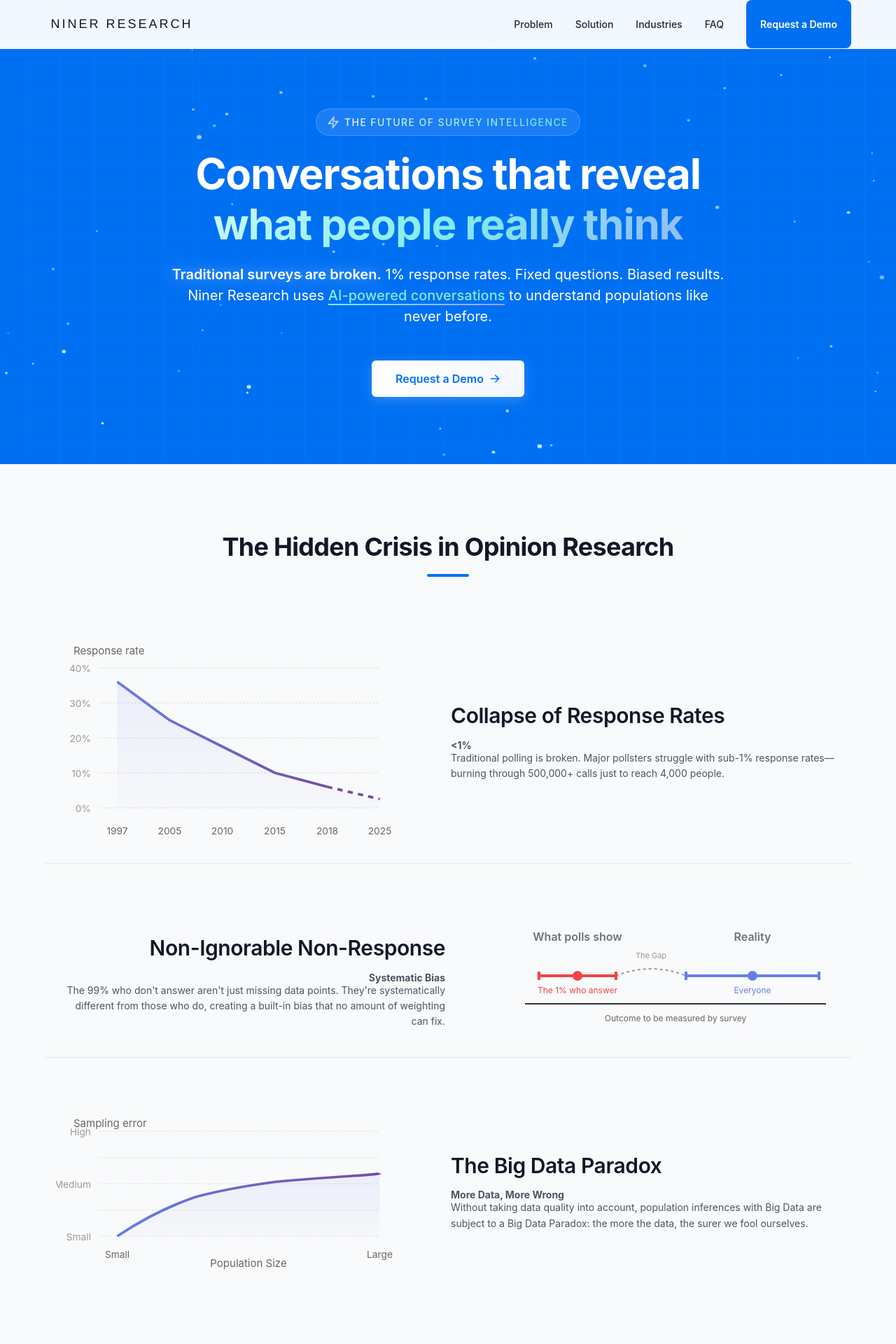
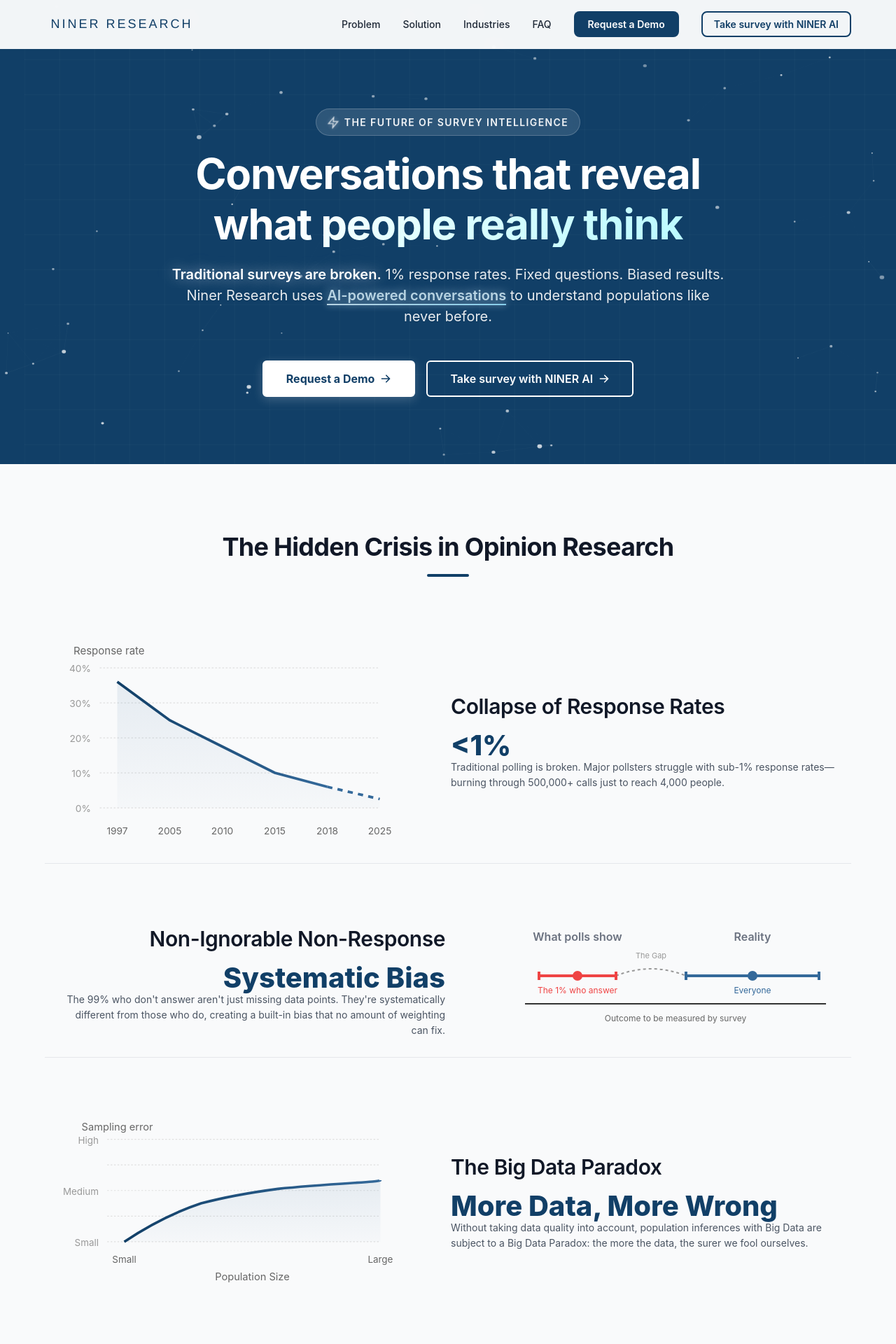
Before and after one commit to Huade/niner-landing-page, a React (Create React App) app: page / in a window 1280 px wide. Shown: the top 1920 px of the page at 70% size. Built offline with nearby package versions, Linux system fonts and the light colour scheme.

Commit message:
Update color scheme across components, adjust footer copyright year, and enhance button styles. Add survey button to navigation and improve industry icons for better visual representation.

```diff
--- a/src/components/Footer.js
+++ b/src/components/Footer.js
@@ -42,7 +42,7 @@
         </div>
 
         <div className="footer-bottom">
-          <p>&copy; 2024 Niner Research. All rights reserved.</p>
+          <p>&copy; 2025 Niner Research. All rights reserved.</p>
         </div>
       </div>
     </footer>
--- a/src/components/Hero.css
+++ b/src/components/Hero.css
@@ -68,12 +68,13 @@
 }
 
 .hero-title-gradient {
-  background: linear-gradient(135deg, #ffffff 0%, #81ecec 50%, #a29bfe 100%);
+  background: linear-gradient(135deg, #ffffff 0%, #B8D4E3 50%, #87CEEB 100%);
   -webkit-background-clip: text;
   -webkit-text-fill-color: transparent;
   background-clip: text;
   text-fill-color: transparent;
   animation: gradientShift 3s ease-in-out infinite;
+  filter: brightness(1.2);
 }
 
 @keyframes titleReveal {
@@ -103,22 +104,24 @@
   max-width: 800px;
   margin-left: auto;
   margin-right: auto;
-  opacity: 0.95;
-  color: var(--color-white);
+  opacity: 1;
+  color: rgba(255, 255, 255, 0.9);
   line-height: 1.5;
+  text-shadow: 0 1px 2px rgba(0, 0, 0, 0.1);
 }
 
 .hero-subtitle-highlight {
   font-weight: var(--font-weight-semibold);
-  color: #fff;
-  text-shadow: 0 0 20px rgba(255, 255, 255, 0.5);
+  color: #ffffff;
+  text-shadow: 0 0 20px rgba(255, 255, 255, 0.6), 0 0 40px rgba(144, 202, 249, 0.3);
 }
 
 .hero-subtitle-accent {
-  color: #81ecec;
-  font-weight: var(--font-weight-medium);
+  color: #B8D4E3;
+  font-weight: var(--font-weight-semibold);
   position: relative;
   white-space: nowrap;
+  text-shadow: 0 0 15px rgba(184, 212, 227, 0.8);
 }
 
 .hero-subtitle-accent::after {
@@ -128,8 +131,9 @@
   left: 0;
   width: 0;
   height: 2px;
-  background: linear-gradient(90deg, #81ecec 0%, #a29bfe 100%);
+  background: linear-gradient(90deg, #B8D4E3 0%, #87CEEB 100%);
   animation: underlineReveal 1s ease-out 0.8s forwards;
+  box-shadow: 0 0 10px rgba(184, 212, 227, 0.8);
 }
 
 @keyframes underlineReveal {
@@ -198,16 +202,17 @@
 }
 
 .btn-primary {
-  background: linear-gradient(135deg, var(--color-white) 0%, rgba(255, 255, 255, 0.95) 100%);
+  background: var(--color-white);
   color: var(--color-primary);
   border: 2px solid var(--color-white);
   box-shadow: 0 4px 15px rgba(255, 255, 255, 0.2);
+  font-weight: var(--font-weight-bold);
 }
 
 .btn-primary:hover {
   transform: translateY(-2px) scale(1.02);
   box-shadow: 0 8px 25px rgba(255, 255, 255, 0.3);
-  background: linear-gradient(135deg, rgba(255, 255, 255, 0.95) 0%, var(--color-white) 100%);
+  background: rgba(255, 255, 255, 0.95);
 }
 
 .btn-primary:active {
@@ -236,27 +241,25 @@
   font-weight: var(--font-weight-medium);
   text-transform: uppercase;
   letter-spacing: 0.1em;
-  opacity: 0.9;
+  opacity: 1;
   margin-bottom: var(--spacing-base);
   position: relative;
   padding: 8px 16px;
-  background: rgba(255, 255, 255, 0.1);
+  background: rgba(255, 255, 255, 0.12);
   border-radius: 100px;
   backdrop-filter: blur(10px);
   border: 1px solid rgba(255, 255, 255, 0.2);
 }
 
 .hero-eyebrow-text {
-  background: linear-gradient(90deg, rgba(255, 255, 255, 0.9) 0%, rgba(129, 236, 236, 0.9) 100%);
-  -webkit-background-clip: text;
-  -webkit-text-fill-color: transparent;
-  background-clip: text;
-  text-fill-color: transparent;
+  color: rgba(255, 255, 255, 0.95);
+  font-weight: var(--font-weight-semibold);
 }
 
 .problem-icon {
   width: 16px;
   height: 16px;
+  filter: brightness(1.2) drop-shadow(0 0 3px rgba(255, 255, 255, 0.4));
 }
 
 .pulse-icon {
--- a/src/components/Hero.js
+++ b/src/components/Hero.js
@@ -250,6 +250,12 @@
               <path fillRule="evenodd" d="M10.293 3.293a1 1 0 011.414 0l6 6a1 1 0 010 1.414l-6 6a1 1 0 01-1.414-1.414L14.586 11H3a1 1 0 110-2h11.586l-4.293-4.293a1 1 0 010-1.414z" clipRule="evenodd" />
             </svg>
           </button>
+          <button className="btn btn-secondary">
+            <span className="btn-text">Take survey with NINER AI</span>
+            <svg className="btn-arrow" viewBox="0 0 20 20" fill="currentColor">
+              <path fillRule="evenodd" d="M10.293 3.293a1 1 0 011.414 0l6 6a1 1 0 010 1.414l-6 6a1 1 0 01-1.414-1.414L14.586 11H3a1 1 0 110-2h11.586l-4.293-4.293a1 1 0 010-1.414z" clipRule="evenodd" />
+            </svg>
+          </button>
         </div>
       </div>
     </section>
--- a/src/components/Industries.js
+++ b/src/components/Industries.js
@@ -6,10 +6,10 @@
     {
       icon: (
         <svg viewBox="0 0 24 24" fill="none" stroke="currentColor" strokeWidth="2" strokeLinecap="round" strokeLinejoin="round">
-          <path d="M18 2H6a2 2 0 0 0-2 2v16a2 2 0 0 0 2 2h12a2 2 0 0 0 2-2V4a2 2 0 0 0-2-2z"/>
-          <path d="M9 16V8"/>
-          <path d="M12 16V10"/>
-          <path d="M15 16V6"/>
+          <rect x="3" y="3" width="18" height="18" rx="2"/>
+          <path d="M9 9v6"/>
+          <path d="M12 7v8"/>
+          <path d="M15 11v4"/>
         </svg>
       ),
       title: 'Market Research',
@@ -18,9 +18,9 @@
     {
       icon: (
         <svg viewBox="0 0 24 24" fill="none" stroke="currentColor" strokeWidth="2" strokeLinecap="round" strokeLinejoin="round">
-          <path d="M21 10c0 7-9 13-9 13s-9-6-9-13a9 9 0 0 1 18 0z"/>
-          <circle cx="12" cy="10" r="3"/>
-          <path d="M12 2v8"/>
+          <rect x="5" y="2" width="14" height="20" rx="1"/>
+          <rect x="8" y="6" width="8" height="4"/>
+          <rect x="8" y="14" width="8" height="4"/>
         </svg>
       ),
       title: 'Political Polling',
@@ -29,10 +29,11 @@
     {
       icon: (
         <svg viewBox="0 0 24 24" fill="none" stroke="currentColor" strokeWidth="2" strokeLinecap="round" strokeLinejoin="round">
-          <path d="M4 19.5A2.5 2.5 0 0 1 6.5 17H20"/>
-          <path d="M6.5 2H20v20H6.5A2.5 2.5 0 0 1 4 19.5v-15A2.5 2.5 0 0 1 6.5 2z"/>
-          <path d="M12 6v12"/>
-          <path d="M8 12h8"/>
+          <path d="M3 21h18"/>
+          <path d="M5 21V7l7-4l7 4v14"/>
+          <path d="M12 3v8"/>
+          <path d="M5 11h14"/>
+          <rect x="9" y="14" width="6" height="7"/>
         </svg>
       ),
       title: 'Government & Census Data',
@@ -41,9 +42,10 @@
     {
       icon: (
         <svg viewBox="0 0 24 24" fill="none" stroke="currentColor" strokeWidth="2" strokeLinecap="round" strokeLinejoin="round">
-          <circle cx="9" cy="9" r="7"/>
-          <circle cx="15" cy="15" r="7"/>
-          <path d="M5.5 14.5L14.5 5.5"/>
+          <circle cx="11" cy="11" r="8"/>
+          <path d="M21 21l-4.35-4.35"/>
+          <path d="M11 8v6"/>
+          <path d="M8 11h6"/>
         </svg>
       ),
       title: 'Academic Research',
@@ -52,9 +54,7 @@
     {
       icon: (
         <svg viewBox="0 0 24 24" fill="none" stroke="currentColor" strokeWidth="2" strokeLinecap="round" strokeLinejoin="round">
-          <path d="M12 2L2 7l10 5 10-5-10-5z"/>
-          <path d="M2 17l10 5 10-5"/>
-          <path d="M2 12l10 5 10-5"/>
+          <path d="M22 12h-4l-3 9L9 3l-3 9H2"/>
         </svg>
       ),
       title: 'Healthcare Surveys',
@@ -63,7 +63,11 @@
     {
       icon: (
         <svg viewBox="0 0 24 24" fill="none" stroke="currentColor" strokeWidth="2" strokeLinecap="round" strokeLinejoin="round">
-          <path d="M22 12h-4l-3 9L9 3l-3 9H2"/>
+          <line x1="12" y1="2" x2="12" y2="22"/>
+          <polyline points="17 7 12 2 7 7"/>
+          <polyline points="7 17 12 22 17 17"/>
+          <path d="M4.50 11.5h5"/>
+          <path d="M14.5 11.5h5"/>
         </svg>
       ),
       title: 'Financial Services',
@@ -76,7 +80,7 @@
       <div className="container">
         <h2 className="section-title">Transforming Research Across Industries</h2>
         <p className="section-subtitle">
-          Traditional polling is broken. With response rates plummeting from 40% to less than 5%, the voices you hear are no longer representative. Our breakthrough statistical frameworks reveal what the silent majority truly thinks by correcting for who responds and who doesn't.
+          Traditional polling is broken. With response rates plummeting from 40% to less than 1%, the voices you hear are no longer representative. Our breakthrough statistical frameworks reveal what the silent majority truly thinks by correcting for who responds and who doesn't.
         </p>
 
         <div className="industries-grid">
--- a/src/components/Navigation.css
+++ b/src/components/Navigation.css
@@ -37,7 +37,7 @@
 .nav-logo {
   cursor: pointer;
   transition: transform var(--transition-base);
-  color: var(--color-gray-900);
+  color: var(--color-primary);
   display: flex;
   align-items: center;
   height: 100%;
@@ -94,16 +94,15 @@
 .nav-cta {
   background: var(--color-primary);
   color: var(--color-white) !important;
-  padding: 10px 20px !important;
+  padding: 8px 20px !important;
   border-radius: var(--radius-base);
   font-weight: var(--font-weight-semibold) !important;
   font-size: var(--font-size-sm);
   transition: all var(--transition-base);
-  height: auto;
+  height: auto !important;
   display: inline-flex !important;
   align-items: center;
   justify-content: center;
-  min-height: 44px;
   white-space: nowrap;
 }
 
@@ -115,6 +114,33 @@
   transform: translateY(-2px);
   box-shadow: var(--shadow-md);
   background: var(--color-primary-dark);
+}
+
+.nav-survey-btn {
+  background: transparent;
+  color: var(--color-primary) !important;
+  border: 2px solid var(--color-primary);
+  padding: 6px 16px !important;
+  border-radius: var(--radius-base);
+  font-weight: var(--font-weight-semibold) !important;
+  font-size: var(--font-size-sm);
+  transition: all var(--transition-base);
+  height: auto !important;
+  display: inline-flex !important;
+  align-items: center;
+  justify-content: center;
+  white-space: nowrap;
+}
+
+.nav-survey-btn::after {
+  display: none;
+}
+
+.nav-survey-btn:hover {
+  transform: translateY(-2px);
+  box-shadow: var(--shadow-sm);
+  background: var(--color-primary);
+  color: var(--color-white) !important;
 }
 
 .mobile-menu-toggle {
--- a/src/components/Navigation.js
+++ b/src/components/Navigation.js
@@ -31,7 +31,8 @@
           <a href="#solution" onClick={() => setMobileMenuOpen(false)}>Solution</a>
           <a href="#industries" onClick={() => setMobileMenuOpen(false)}>Industries</a>
           <a href="#faq" onClick={() => setMobileMenuOpen(false)}>FAQ</a>
-          <a href="#contact" className="nav-cta" style={{padding: '10px 20px'}} onClick={() => setMobileMenuOpen(false)}>Request a Demo</a>
+          <a href="#contact" className="nav-cta" onClick={() => setMobileMenuOpen(false)}>Request a Demo</a>
+          <a href="#survey" className="nav-survey-btn" onClick={() => setMobileMenuOpen(false)}>Take survey with NINER AI</a>
         </div>
 
         <button
--- a/src/components/Problem.js
+++ b/src/components/Problem.js
@@ -14,12 +14,12 @@
                 {/* Background gradient */}
                 <defs>
                   <linearGradient id="chartGradient" x1="0%" y1="0%" x2="0%" y2="100%">
-                    <stop offset="0%" stopColor="#667eea" stopOpacity="0.1"/>
-                    <stop offset="100%" stopColor="#667eea" stopOpacity="0.02"/>
+                    <stop offset="0%" stopColor="#34699A" stopOpacity="0.1"/>
+                    <stop offset="100%" stopColor="#34699A" stopOpacity="0.02"/>
                   </linearGradient>
                   <linearGradient id="lineGradient" x1="0%" y1="0%" x2="100%" y2="0%">
-                    <stop offset="0%" stopColor="#667eea"/>
-                    <stop offset="100%" stopColor="#764ba2"/>
+                    <stop offset="0%" stopColor="#113F67"/>
+                    <stop offset="100%" stopColor="#34699A"/>
                   </linearGradient>
                 </defs>
                 {/* Grid lines */}
@@ -53,7 +53,7 @@
                       fill="none" stroke="url(#lineGradient)" strokeWidth="3"/>
                 {/* Response rate line - dashed portion (2018-2025) */}
                 <path d="M 310,176 L 370,190"
-                      fill="none" stroke="#764ba2" strokeWidth="3" strokeDasharray="6,6"/>
+                      fill="none" stroke="#34699A" strokeWidth="3" strokeDasharray="6,6"/>
                 {/* Y-axis label */}
                 <text x="20" y="25" fontSize="12" fill="#666">
                   Response rate
@@ -62,7 +62,7 @@
             </div>
             <div className="crisis-content">
               <h3>Collapse of Response Rates</h3>
-              <p className="crisis-stat">&lt;1%</p>
+              <p className="crisis-stat"><span style={{color: '#113F67', fontWeight: '800', fontSize: '2.5rem'}}>&lt;1%</span></p>
               <p className="crisis-desc">
                 Traditional polling is broken. Major pollsters struggle with sub-1% response rates—burning through 500,000+ calls just to reach 4,000 people.
               </p>
@@ -106,13 +106,13 @@
                     Reality
                   </text>
                   {/* Error bar */}
-                  <line x1="280" y1="80" x2="470" y2="80" stroke="#667eea" strokeWidth="4"/>
-                  <line x1="280" y1="74" x2="280" y2="86" stroke="#667eea" strokeWidth="4"/>
-                  <line x1="470" y1="74" x2="470" y2="86" stroke="#667eea" strokeWidth="4"/>
+                  <line x1="280" y1="80" x2="470" y2="80" stroke="#34699A" strokeWidth="4"/>
+                  <line x1="280" y1="74" x2="280" y2="86" stroke="#34699A" strokeWidth="4"/>
+                  <line x1="470" y1="74" x2="470" y2="86" stroke="#34699A" strokeWidth="4"/>
                   {/* Point */}
-                  <circle cx="375" cy="80" r="7" fill="#667eea"/>
+                  <circle cx="375" cy="80" r="7" fill="#34699A"/>
                   {/* Label */}
-                  <text x="375" y="105" textAnchor="middle" fontSize="12" fill="#667eea">
+                  <text x="375" y="105" textAnchor="middle" fontSize="12" fill="#34699A">
                     Everyone
                   </text>
                 </g>
@@ -120,7 +120,7 @@
             </div>
             <div className="crisis-content">
               <h3>Non-Ignorable Non-Response</h3>
-              <p className="crisis-stat">Systematic Bias</p>
+              <p className="crisis-stat"><span style={{color: '#113F67', fontWeight: '800', fontSize: '2.5rem'}}>Systematic Bias</span></p>
               <p className="crisis-desc">
                 The 99% who don't answer aren't just missing data points. They're systematically different from those who do, creating a built-in bias that no amount of weighting can fix.
               </p>
@@ -129,15 +129,15 @@
           {/* Crisis 3: Confidently Wrong */}
           <div className="crisis-item">
             <div className="crisis-visual">
-              <svg viewBox="0 0 400 180" xmlns="http://www.w3.org/2000/svg">
+              <svg viewBox="-10 -10 410 210" xmlns="http://www.w3.org/2000/svg">
                 <defs>
                   <linearGradient id="samplingGradient" x1="0%" y1="0%" x2="0%" y2="100%">
-                    <stop offset="0%" stopColor="#667eea" stopOpacity="0.1"/>
-                    <stop offset="100%" stopColor="#667eea" stopOpacity="0.02"/>
+                    <stop offset="0%" stopColor="#34699A" stopOpacity="0.1"/>
+                    <stop offset="100%" stopColor="#34699A" stopOpacity="0.02"/>
                   </linearGradient>
                   <linearGradient id="curveGradient" x1="0%" y1="0%" x2="100%" y2="0%">
-                    <stop offset="0%" stopColor="#667eea"/>
-                    <stop offset="100%" stopColor="#764ba2"/>
+                    <stop offset="0%" stopColor="#113F67"/>
+                    <stop offset="100%" stopColor="#34699A"/>
                   </linearGradient>
                 </defs>
                 {/* Grid lines */}
@@ -160,11 +160,11 @@
                   <text x="370" y="165" fontSize="11" fill="#666" textAnchor="middle">Large</text>
                 </g>
                 {/* Y-axis label */}
-                <text x="20" y="15" fontSize="12" fill="#666">
+                <text x="20" y="10" fontSize="12" fill="#666">
                   Sampling error
                 </text>
                 {/* X-axis label */}
-                <text x="220" y="175" fontSize="12" fill="#666" textAnchor="middle">
+                <text x="220" y="185" fontSize="12" fill="#666" textAnchor="middle">
                   Population Size
                 </text>
                 {/* Area under curve */}
@@ -186,7 +186,7 @@
             </div>
             <div className="crisis-content">
               <h3>The Big Data Paradox</h3>
-              <p className="crisis-stat">More Data, More Wrong</p>
+              <p className="crisis-stat"><span style={{color: '#113F67', fontWeight: '800', fontSize: '2.5rem'}}>More Data, More Wrong</span></p>
               <p className="crisis-desc">
                 Without taking data quality into account, population inferences
                 with Big Data are subject to a Big Data Paradox: the more the data, the surer we fool ourselves.
--- a/src/index.css
+++ b/src/index.css
@@ -1,15 +1,16 @@
 :root {
   /* Core Brand Colors */
-  --color-primary: #0070f3;
-  --color-primary-dark: #0051cc;
-  --color-primary-light: #3291ff;
-  --color-secondary: #667eea;
-  --color-secondary-dark: #5a67d8;
-  --color-secondary-light: #7c8ef9;
+  --color-primary: #113F67;
+  --color-primary-dark: #0D2F4F;
+  --color-primary-light: #1A5282;
+  --color-secondary: #34699A;
+  --color-secondary-dark: #2A547B;
+  --color-secondary-light: #4D81B3;
 
   /* Accent Colors */
-  --color-accent-teal: #81ecec;
-  --color-accent-purple: #a29bfe;
+  --color-accent: #FDF5AA;
+  --color-accent-dark: #FCF088;
+  --color-accent-light: #FEF9CC;
   --color-success: #10b981;
   --color-warning: #fbbf24;
   --color-error: #ef4444;
```
Also changed, not shown: src/components/Solution.js (+14 -14 lines).
